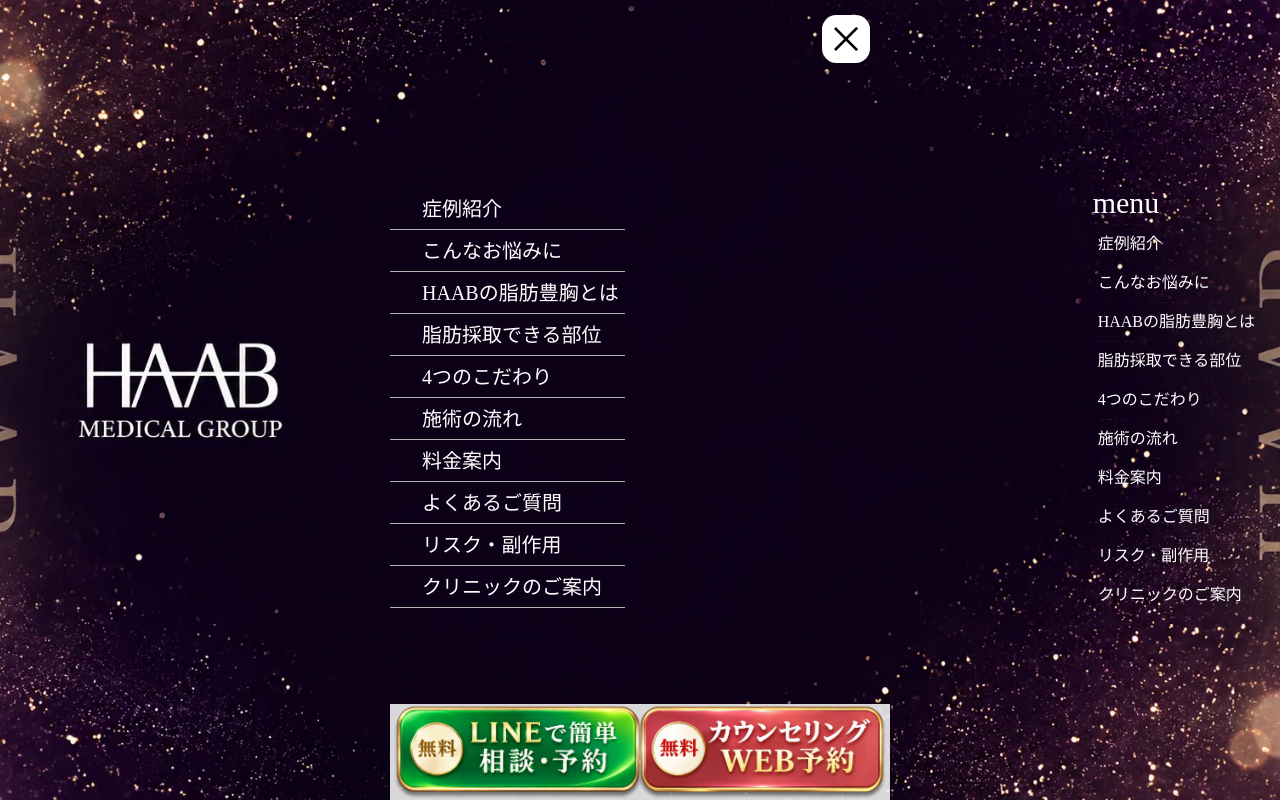
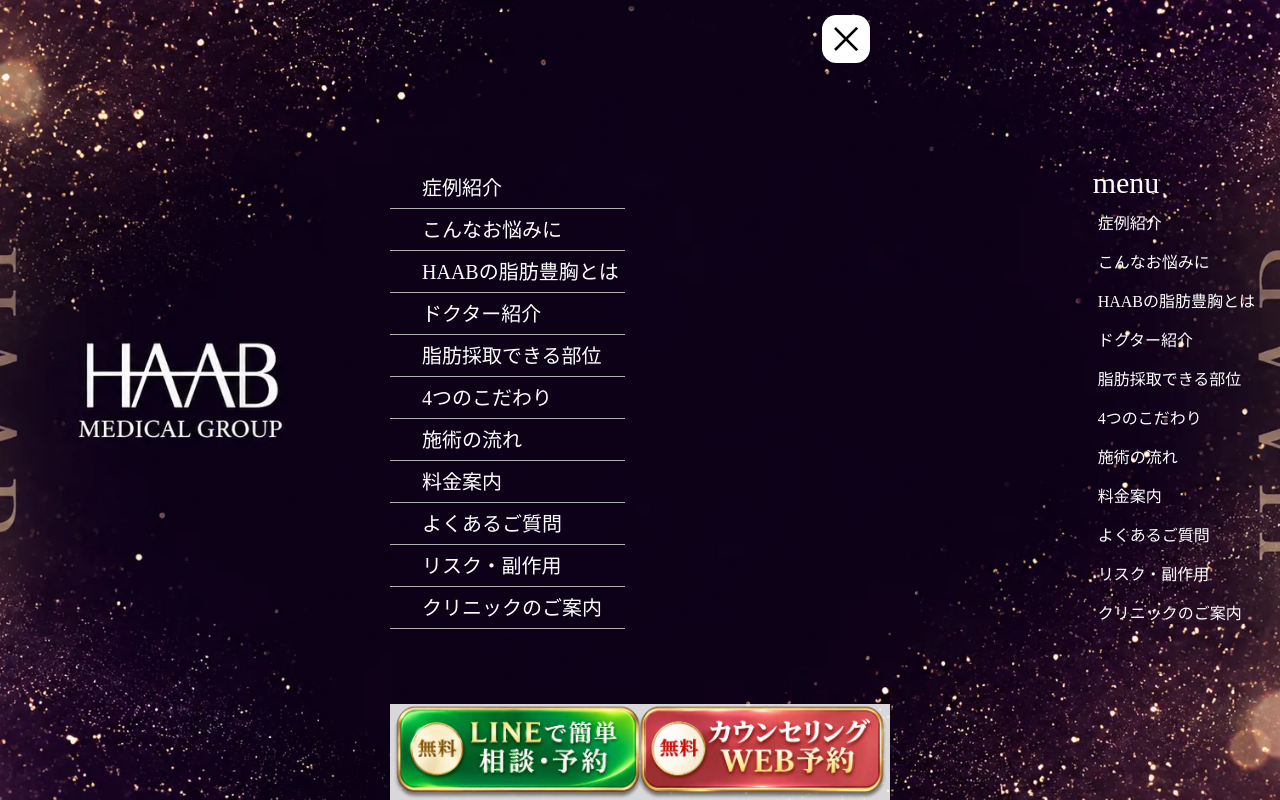
Before and after one commit to leonamisono-code/haab-template, a plain HTML site: page index.html in a window 1280 px wide. Both pictures are taken after a click on the button "メニュー". Drawn offline with Linux system fonts and the light colour scheme.

Commit message:
ドクター紹介セクション追加（吉岡修一医師）

```diff
--- a/index.html
+++ b/index.html
@@ -44,6 +44,7 @@
                   <li class="nav-morph__item"><a href="#sec-cases"      class="nav-morph__link"><span class="nav-morph__text">症例紹介</span></a></li>
                   <li class="nav-morph__item"><a href="#sec-concerns"   class="nav-morph__link"><span class="nav-morph__text">こんなお悩みに</span></a></li>
                   <li class="nav-morph__item"><a href="#sec-about"      class="nav-morph__link"><span class="nav-morph__text">HAABの脂肪豊胸とは</span></a></li>
+                  <li class="nav-morph__item"><a href="#sec-doctor"    class="nav-morph__link"><span class="nav-morph__text">ドクター紹介</span></a></li>
                   <li class="nav-morph__item"><a href="#sec-areas"      class="nav-morph__link"><span class="nav-morph__text">脂肪採取できる部位</span></a></li>
                   <li class="nav-morph__item"><a href="#sec-commitment" class="nav-morph__link"><span class="nav-morph__text">4つのこだわり</span></a></li>
                   <li class="nav-morph__item"><a href="#sec-flow"       class="nav-morph__link"><span class="nav-morph__text">施術の流れ</span></a></li>
@@ -91,6 +92,12 @@
           <div class="sec-about_wrapper">
             <h2 class="title" id="sec-about"><span class="visually-hidden">HAABの脂肪豊胸とは</span></h2>
             <div class="fade-in"><img src="img/sec-about.webp" alt="HAABの脂肪豊胸とは" loading="lazy"></div>
+          </div>
+
+          <!-- ドクター紹介 -->
+          <div class="sec-doctor_wrapper">
+            <h2 class="title" id="sec-doctor"><span class="visually-hidden">ドクター紹介</span></h2>
+            <div class="fade-in"><img src="img/sec-doctor.webp" alt="ドクター紹介 東京本院 院長 吉岡修一医師" loading="lazy"></div>
           </div>
 
           <!-- 脂肪採取できる部位 -->
@@ -165,6 +172,7 @@
         <li><a href="#sec-cases">症例紹介</a></li>
         <li><a href="#sec-concerns">こんなお悩みに</a></li>
         <li><a href="#sec-about">HAABの脂肪豊胸とは</a></li>
+        <li><a href="#sec-doctor">ドクター紹介</a></li>
         <li><a href="#sec-areas">脂肪採取できる部位</a></li>
         <li><a href="#sec-commitment">4つのこだわり</a></li>
         <li><a href="#sec-flow">施術の流れ</a></li>
```
Also changed, not shown: img/sec-doctor.webp (added).
